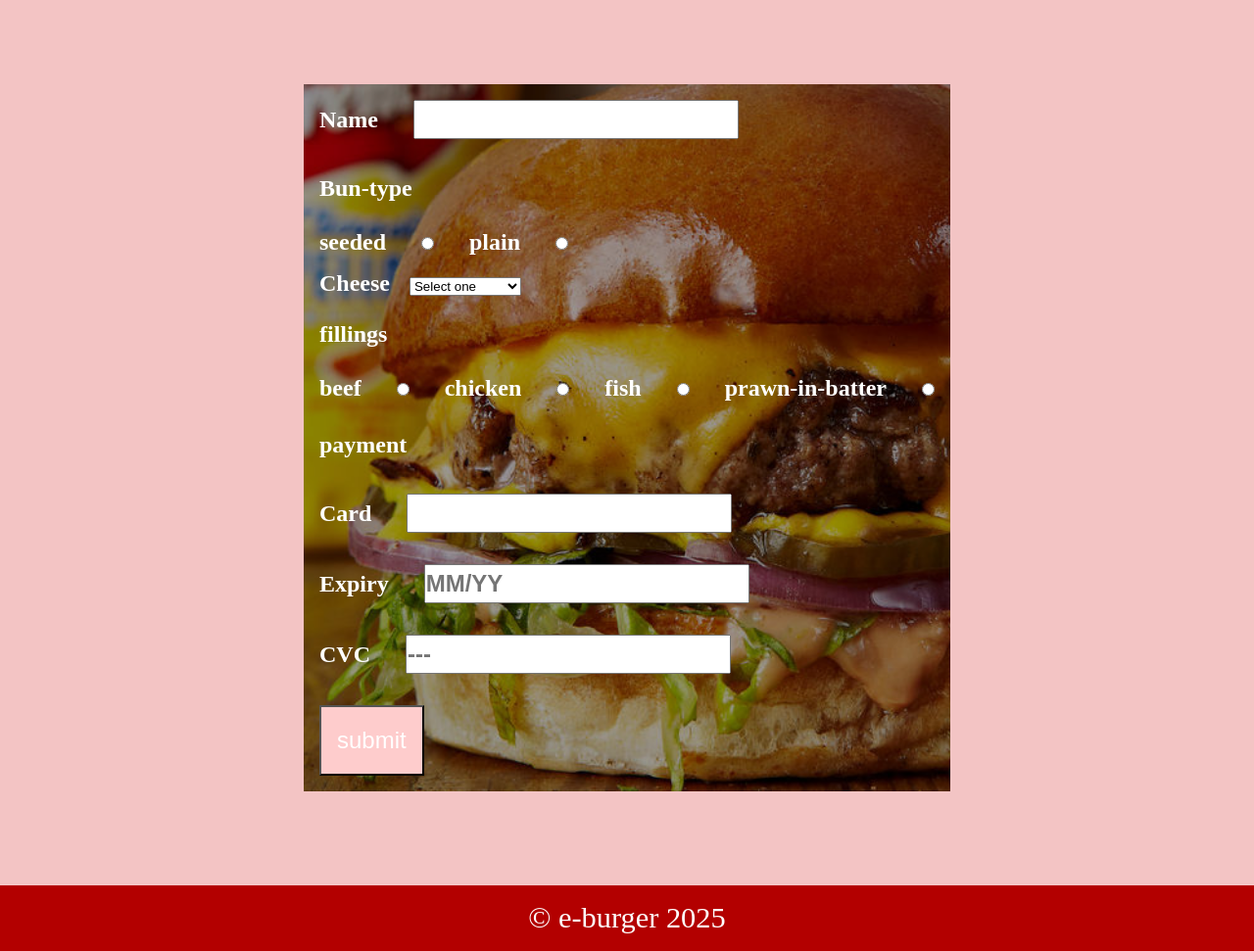
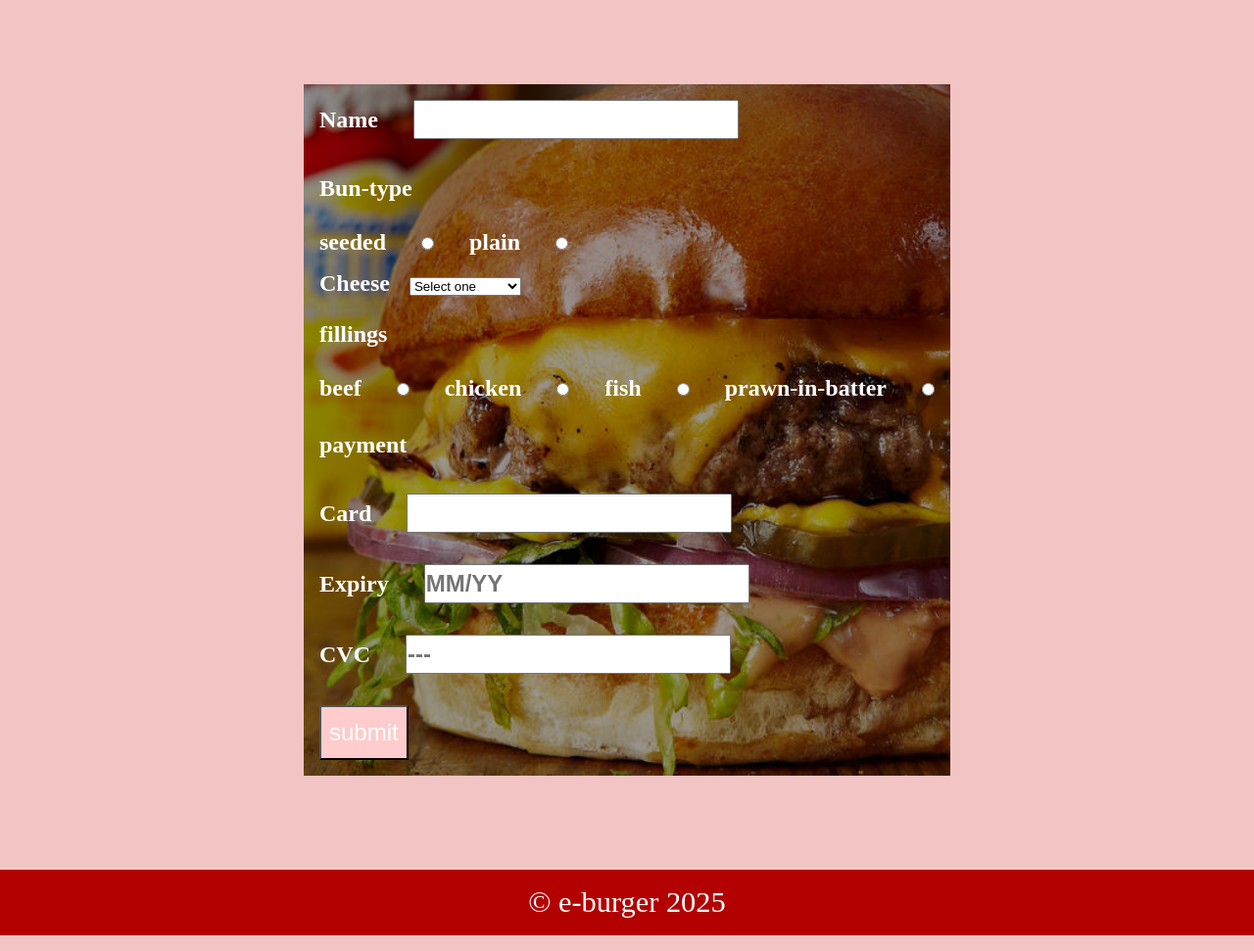
Before and after one commit to annuoluwa/E-burger, a plain HTML site: page order.html in a window 1280 px wide. Shown: the part 63-1034 px from the top of the page at 98% size. Drawn offline with Linux system fonts and the light colour scheme.

Commit message:
Added styles

```diff
--- a/style.css
+++ b/style.css
@@ -176,11 +176,12 @@ form{
     position: relative;
     background-image: url(images/burger.jpg);
     background-repeat: no-repeat;
-    background-size: contain;
+    background-size: cover;
     margin: 2rem auto;
     z-index: 0;
     width: 100%;
     max-width: 100%;
+
 
 
 }
@@ -200,15 +201,15 @@ form::before{
 }
 
 input, label, p{
-    font-size: 1.5rem;
-    line-height: 1.2;
+    font-size: 0.9rem;
+    line-height: 0.5;
     margin: 1rem;
     color: white;
     font-weight: 800;
 }
 
 .submit{
-    padding: 1rem;
+    padding: 0.5rem;
     background-color: #fecccc;
     color:#ffffff;
     font-weight: 500;
```
